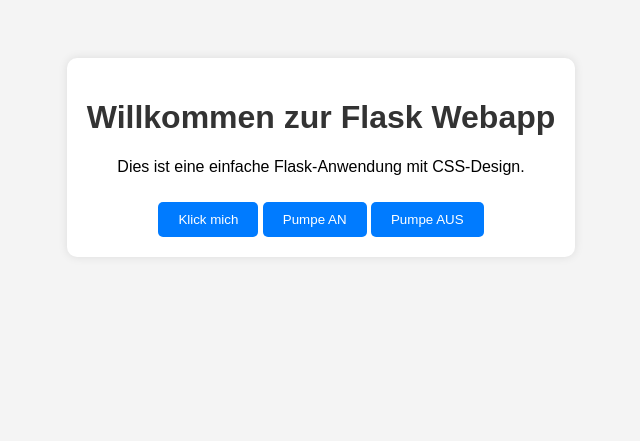
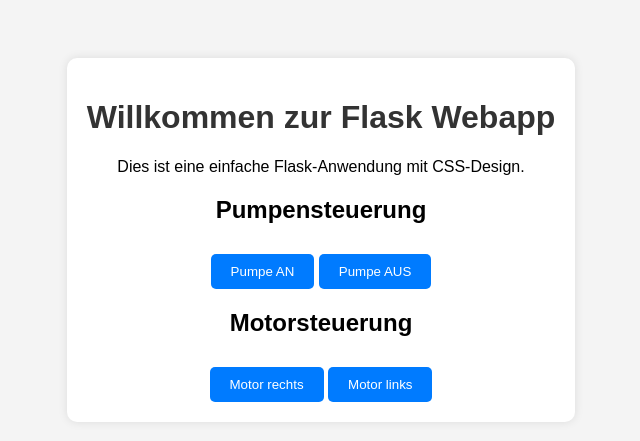
Before and after one commit to KalleHeuwes/drehbarer-schnapsverteiler, a Flask app: page / in a window 1280 px wide. Shown: the top 441 px of the page, without its empty margins (319-959 px from the left). Run offline with Flask 3, Linux system fonts and the light colour scheme.

Commit message:
20250225b

```diff
--- a/code/app.py
+++ b/code/app.py
@@ -6,6 +6,16 @@ app = Flask(__name__)
 @app.route("/")
 def home():
     return render_template("index.html")
+
+@app.route("/motor_rechts")
+def motor_rechts():
+    subprocess.Popen(["sudo", "python3", "motorsteuerung.py", "f{12}"])
+    return "Motor 12 rechts"
+
+@app.route("/motor_links")
+def motor_links():
+    subprocess.Popen(["sudo", "python3", "motorsteuerung.py", "f{-12}"])
+    return "Motor 12 links"
 
 @app.route("/start")
 def start_pumpe():
--- a/code/templates/index.html
+++ b/code/templates/index.html
@@ -10,9 +10,12 @@
     <div class="container">
         <h1>Willkommen zur Flask Webapp</h1>
         <p>Dies ist eine einfache Flask-Anwendung mit CSS-Design.</p>
-        <button>Klick mich</button>
+        <h2>Pumpensteuerung</h2>
 		<button onclick="fetch('/start')">Pumpe AN</button>
 		<button onclick="fetch('/stop')">Pumpe AUS</button>
+		<h2>Motorsteuerung</h2>
+		<button onclick="fetch('/motor_rechts')">Motor rechts</button>
+		<button onclick="fetch('/motor_links')">Motor links</button>
     </div>
 </body>
 </html>
```
